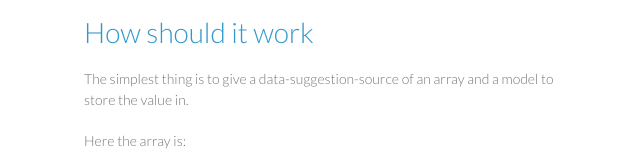
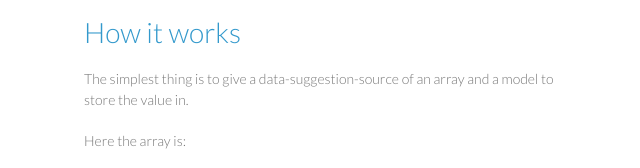
Before and after one commit to mattkatz/ng-autocomplete, a plain HTML site: page index.html in a window 1280 px wide. Shown: the part 175-343 px from the top of the page, 486-1126 px from the left. Drawn offline with Linux system fonts and the light colour scheme.

Commit message:
better wording

```diff
--- a/index.html
+++ b/index.html
@@ -60,7 +60,7 @@
 <p>I'm creating this directive because I want to do tagging on <a href="https://mattkatz.github.io/Orbital-Feed-Reader"title="an RSS/ATOM Feed Reader plugin for WordPress">Orbital Feed Reader</a> and it seems like a tagging input is a clear option for a directive. It should behave pretty similar to how <a href="http://core.svn.wordpress.org/trunk/wp-includes/js/jquery/suggest.js">suggest.js</a> works in WordPress.</p>
 
 
-<h1> <a name="how-should-it-work" class="anchor" href="#how-should-it-work"><span class="octicon octicon-link">How should it work</span></a></h1>
+<h1> <a name="how-it-works" class="anchor" href="#how-it-works"><span class="octicon octicon-link">How it works</span></a></h1>
 
 <p>The simplest thing is to give a data-suggestion-source of an array and a model to store the value in.</p>
 <p>Here the array is:</p>
```
